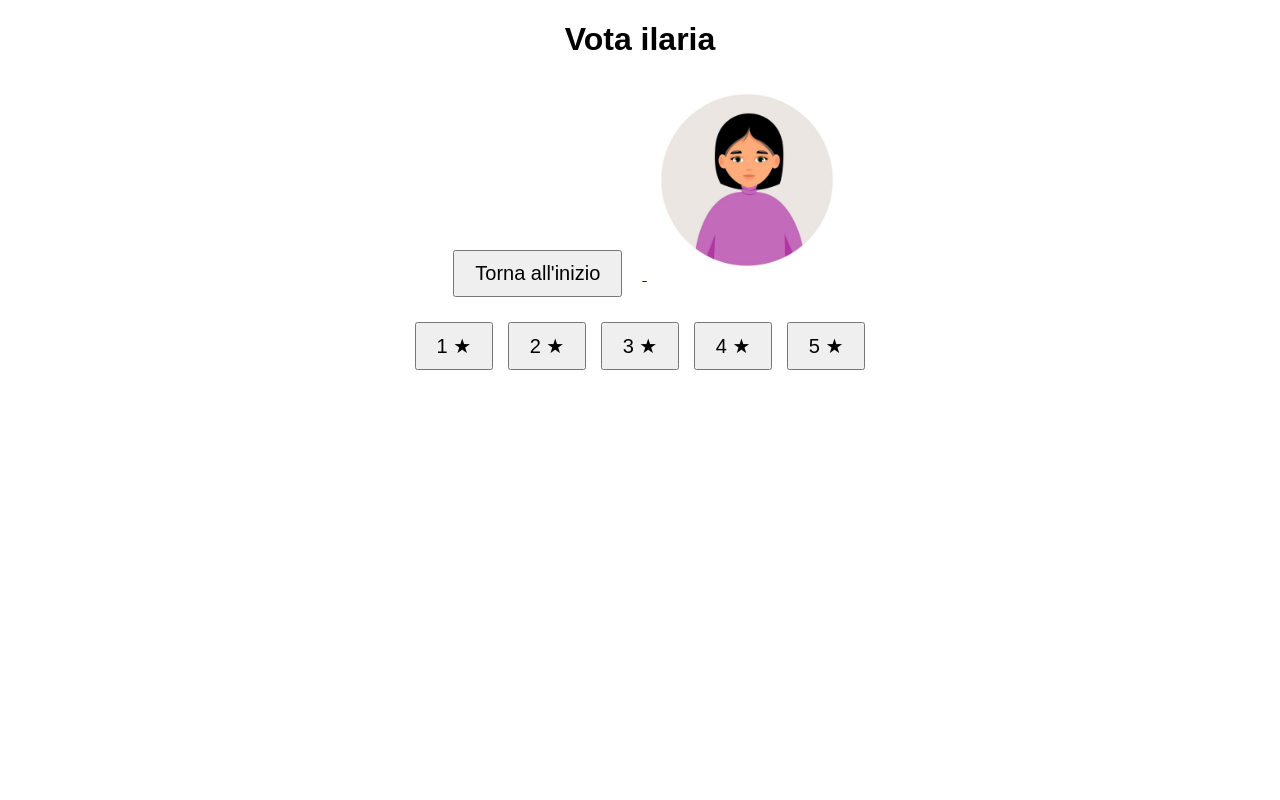
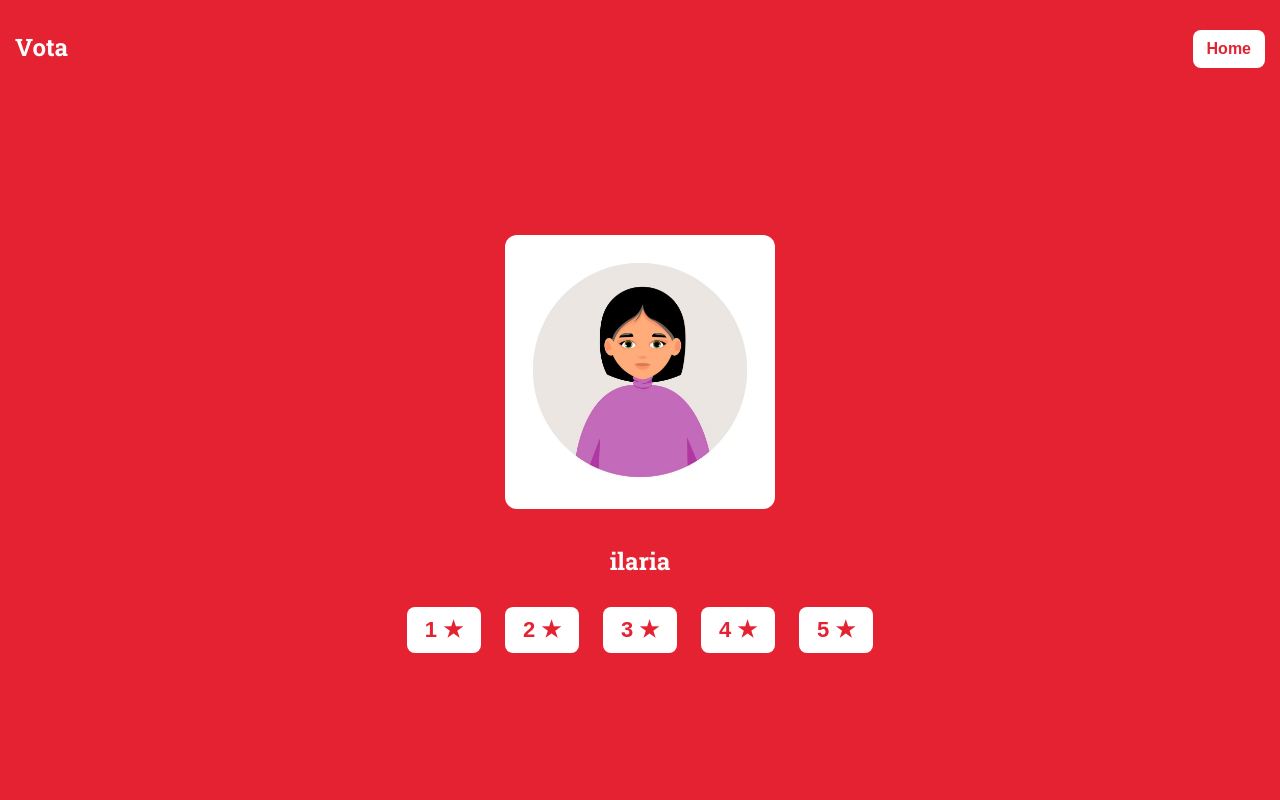
Before and after one commit to conadsciacca/totem_voti, a Flask app: page /vota/0123456789013/1 in a window 1280 px wide. Run offline with Flask 3, Linux system fonts and the light colour scheme; data comes from the database, SQL or seed files in the repository.

Commit message:
Add files via upload

```diff
--- a/templates/dipendenti.html
+++ b/templates/dipendenti.html
@@ -36,7 +36,7 @@
   }
   .grid {
     display: grid;
-    grid-template-columns: repeat(auto-fit, minmax(150px, 1fr));
+    grid-template-columns: repeat(auto-fit, minmax(160px, 1fr));
     gap: 20px;
     padding: 20px;
   }
@@ -55,7 +55,7 @@
   }
   .card img {
     width: 100%;
-    height: 150px;
+    aspect-ratio: 1 / 1; /* quadrato */
     object-fit: cover;
     border-radius: 8px;
   }
@@ -78,7 +78,7 @@
 <body>
   <header>
     <h1>Seleziona il dipendente</h1>
-    <form action="/" method="get"><button type="submit">Torna</button></form>
+    <form action="/" method="get"><button type="submit">Home</button></form>
   </header>
   <div class="grid">
     {% for d in dipendenti %}
--- a/templates/voto.html
+++ b/templates/voto.html
@@ -2,24 +2,104 @@
 <html lang="it">
 <head>
 <meta charset="UTF-8">
-<title>Vota</title>
-<link rel="stylesheet" href="{{ url_for('static', filename='style.css') }}">
+<title>Vota dipendente</title>
+<meta name="viewport" content="width=device-width, initial-scale=1">
+<link href="https://fonts.googleapis.com/css2?family=Roboto+Slab:wght@400;700&display=swap" rel="stylesheet">
+<style>
+  body {
+    margin: 0;
+    padding: 0;
+    font-family: 'Roboto Slab', serif;
+    background: #e42231;
+    color: white;
+    display: flex;
+    flex-direction: column;
+    min-height: 100vh;
+  }
+  header {
+    padding: 15px;
+    display: flex;
+    justify-content: space-between;
+    align-items: center;
+  }
+  header button {
+    background: white;
+    color: #e42231;
+    border: none;
+    padding: 10px 14px;
+    border-radius: 8px;
+    cursor: pointer;
+    font-weight: bold;
+    font-size: 16px;
+  }
+  h1 {
+    font-size: 24px;
+    text-align: center;
+    font-weight: 700;
+    margin-bottom: 20px;
+  }
+  .container {
+    flex: 1;
+    display: flex;
+    flex-direction: column;
+    align-items: center;
+    justify-content: center;
+    padding: 20px;
+  }
+  .foto {
+    background: white;
+    border-radius: 12px;
+    padding: 10px;
+    margin-bottom: 20px;
+    max-width: 250px;
+    width: 100%;
+  }
+  .foto img {
+    width: 100%;
+    aspect-ratio: 1 / 1; /* quadrata */
+    object-fit: cover;
+    border-radius: 8px;
+  }
+  form {
+    text-align: center;
+  }
+  button.voto {
+    background: white;
+    color: #e42231;
+    font-size: 22px;
+    margin: 10px;
+    padding: 10px 18px;
+    border: none;
+    border-radius: 8px;
+    cursor: pointer;
+    font-weight: bold;
+  }
+  button.voto:hover {
+    background: #ffdddd;
+  }
+</style>
+<script>
+  let timeout = setTimeout(() => window.location.href = "/", 30000);
+  document.addEventListener("mousemove", () => { clearTimeout(timeout); timeout = setTimeout(() => window.location.href = "/", 30000); });
+  document.addEventListener("keydown", () => { clearTimeout(timeout); timeout = setTimeout(() => window.location.href = "/", 30000); });
+</script>
 </head>
 <body>
-<h1>Vota {{ nome }}</h1>
+  <header>
+    <h1>Vota</h1>
+    <form action="/" method="get"><button type="submit">Home</button></form>
+  </header>
 
-<a href="{{ url_for('index') }}">
-  <button style="margin: 20px; font-size: 20px; padding: 10px 20px;">
-    Torna all'inizio
-  </button>
-</a>
-
-
-<img src="{{ url_for('static', filename='foto/' + foto) }}" class="big">
-<form method="post">
-  {% for i in range(1,6) %}
-    <button type="submit" name="voto" value="{{ i }}">{{ i }} ★</button>
-  {% endfor %}
-</form>
+  <div class="container">
+    <div class="foto">
+      <img src="/static/foto/{{ foto }}" alt="{{ nome }}">
+    </div>
+    <h1>{{ nome }}</h1>
+    <form method="post">
+      {% for i in range(1,6) %}
+        <button type="submit" class="voto" name="voto" value="{{ i }}">{{ i }} ★</button>
+      {% endfor %}
+    </form>
+  </div>
 </body>
 </html>
```
